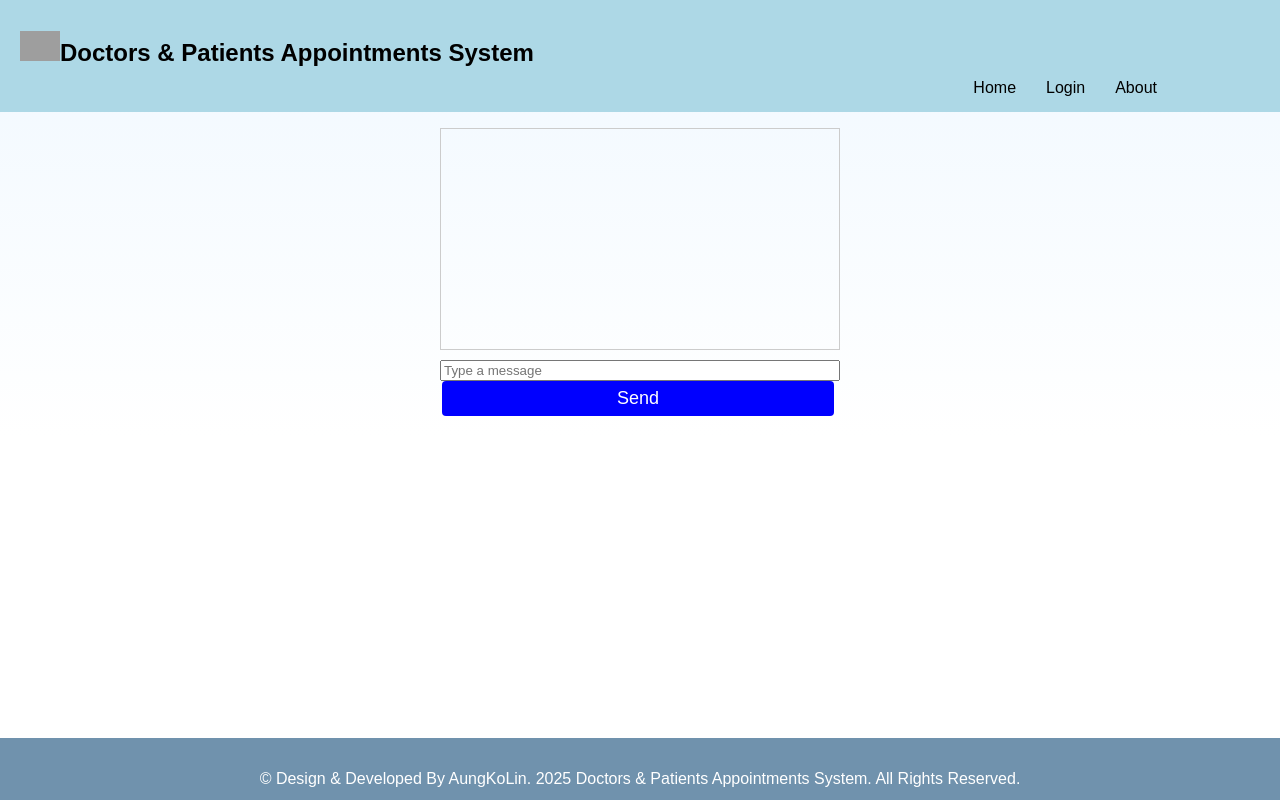
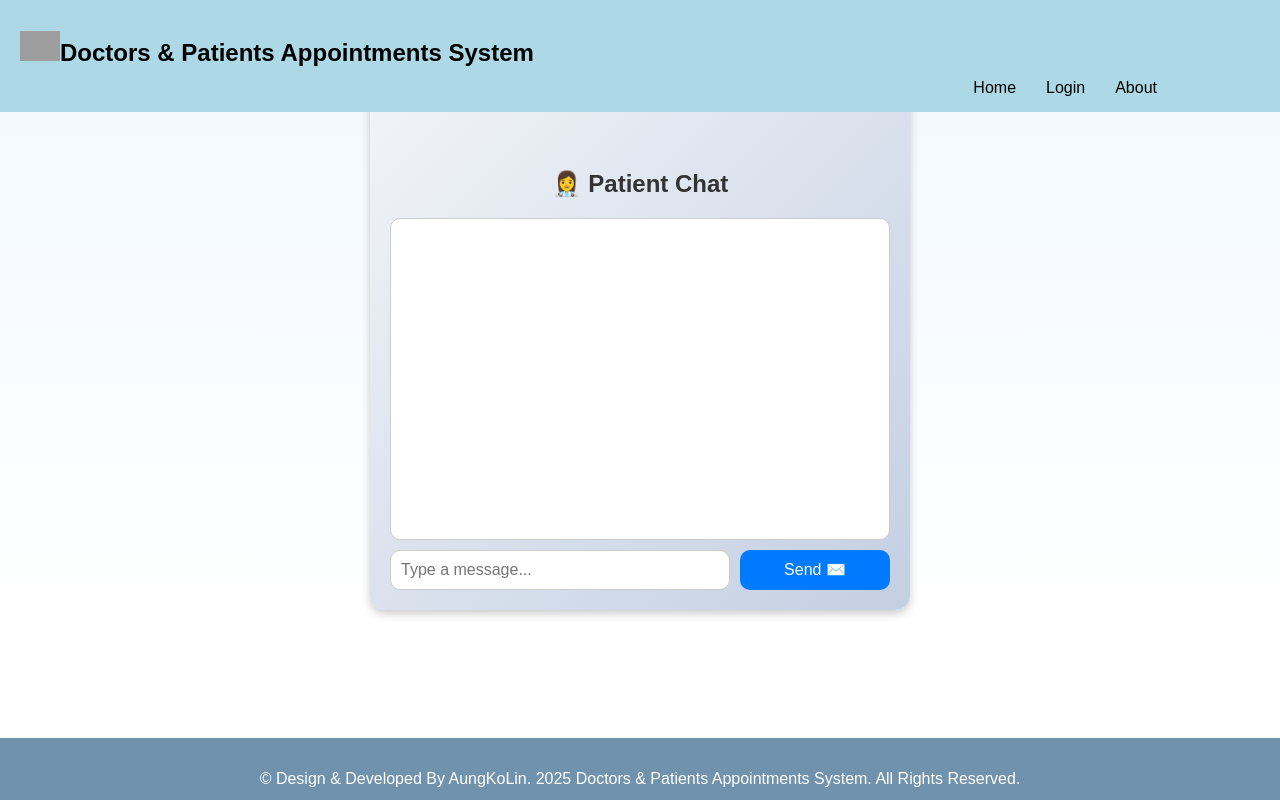
Before and after one commit to AungKoLin828/doctor-patient-appointment-system, a React (Create React App) app: page /messages in a window 1280 px wide. Built offline with nearby package versions, Linux system fonts and the light colour scheme; grey boxes are pictures that could not be loaded.

Commit message:
Update Chat Src

```diff
--- a/src/components/Chat.js
+++ b/src/components/Chat.js
@@ -23,7 +23,6 @@ const Chat = () => {
 
   // Auto-bind recipient based on user role and context
   useEffect(() => {
-
     if (userRole === 'doctor') {
       // For doctors, bind recipient automatically
       const autoRecipient = recipientID || recipientID; // Replace with actual logic
@@ -36,18 +35,17 @@ const Chat = () => {
 
   // Handle incoming messages
   useEffect(() => {
-
     if (!socket) return;
 
     // Utility function to find a user's name by ID
     const findNameById = async (id) => {
       try {
-          const url =
+        const url =
           userRole === 'doctor'
             ? `http://localhost:5000/api/profile/patient/${id}`
             : `http://localhost:5000/api/profile/doctor/${id}`;
-          const response = await axios.get(url);
-          return response.data.name;
+        const response = await axios.get(url);
+        return response.data.name;
       } catch (error) {
         console.error('Patient not found', error);
         return 'Unknown User';
@@ -60,10 +58,10 @@ const Chat = () => {
 
       if (userRole === 'doctor') {
         setRecipient(sender);
-        if (sender !== undefined ){
+        if (sender !== undefined) {
           localStorage.setItem('msgSender', sender);
         }
-        setRecipient(localStorage.getItem('msgSender'))
+        setRecipient(localStorage.getItem('msgSender'));
       }
 
       if (notification) {
@@ -116,8 +114,21 @@ const Chat = () => {
   };
 
   return (
-    <div style={{ padding: '20px', maxWidth: '400px', margin: 'auto', paddingTop: '70px' }}>
-      <h2>{userRole === 'doctor' ? 'Doctor Chat' : 'Patient Chat'}</h2>
+    <div
+      style={{
+        padding: '20px',
+        maxWidth: '500px',
+        margin: 'auto',
+        paddingTop: '150px',
+        fontFamily: 'Arial, sans-serif',
+        background: 'linear-gradient(135deg, #f5f7fa, #c3cfe2)',
+        borderRadius: '15px',
+        boxShadow: '0 4px 8px rgba(0, 0, 0, 0.2)',
+      }}
+    >
+      <h2 style={{ textAlign: 'center', color: '#333', marginBottom: '20px' }}>
+        {userRole === 'doctor' ? '👨‍⚕️ Doctor Chat' : '👩‍⚕️ Patient Chat'}
+      </h2>
       <div>
         {userRole === 'doctor' && (
           <div>
@@ -131,33 +142,72 @@ const Chat = () => {
             />
           </div>
         )}
-        {userRole === 'patient' && <p>To : {receiverName}</p>}
+        {userRole === 'patient' && (
+          <p style={{ textAlign: 'center', fontWeight: 'bold', color: '#555' }}>
+            To: Dr.{receiverName} 👩‍⚕️
+          </p>
+        )}
       </div>
       <div
         style={{
-          height: '200px',
+          height: '300px',
           overflowY: 'auto',
           border: '1px solid #ccc',
+          borderRadius: '10px',
           padding: '10px',
+          background: '#fff',
+          marginBottom: '10px',
         }}
       >
         {chat.map((entry, index) => (
-          <div key={index}>
+          <div
+            key={index}
+            style={{
+              marginBottom: '10px',
+              padding: '8px',
+              borderRadius: '10px',
+              background: entry.sender === 'You' ? '#e3f2fd' : '#f5f5f5',
+              alignSelf: entry.sender === 'You' ? 'flex-end' : 'flex-start',
+              maxWidth: '80%',
+              marginLeft: entry.sender === 'You' ? 'auto' : '0',
+              marginRight: entry.sender === 'You' ? '0' : 'auto',
+            }}
+          >
             <strong>{entry.sender}:</strong> {entry.content}
           </div>
         ))}
       </div>
-      <div style={{ marginTop: '10px' }}>
+      <div style={{ display: 'flex', gap: '10px', marginTop: '10px' }}>
         <input
           type="text"
           ref={messageInputRef}
           value={message}
           onChange={(e) => setMessage(e.target.value)}
-          placeholder="Type a message"
-          style={{ width: '98%' }}
+          placeholder="Type a message..."
+          style={{
+            flex: 1,
+            padding: '10px',
+            borderRadius: '10px',
+            border: '1px solid #ccc',
+            fontSize: '16px',
+          }}
         />
-        <button onClick={sendMessage} style={{ marginLeft: '2px', width: '98%', height:'35px', backgroundColor: 'blue'}}>
-          Send
+        <button
+          onClick={sendMessage}
+          style={{
+            padding: '10px 20px',
+            borderRadius: '10px',
+            border: 'none',
+            background: '#007bff',
+            color: '#fff',
+            fontSize: '16px',
+            cursor: 'pointer',
+            transition: 'background 0.3s ease',
+          }}
+          onMouseOver={(e) => (e.target.style.background = '#0056b3')}
+          onMouseOut={(e) => (e.target.style.background = '#007bff')}
+        >
+          Send ✉️
         </button>
       </div>
     </div>
```
